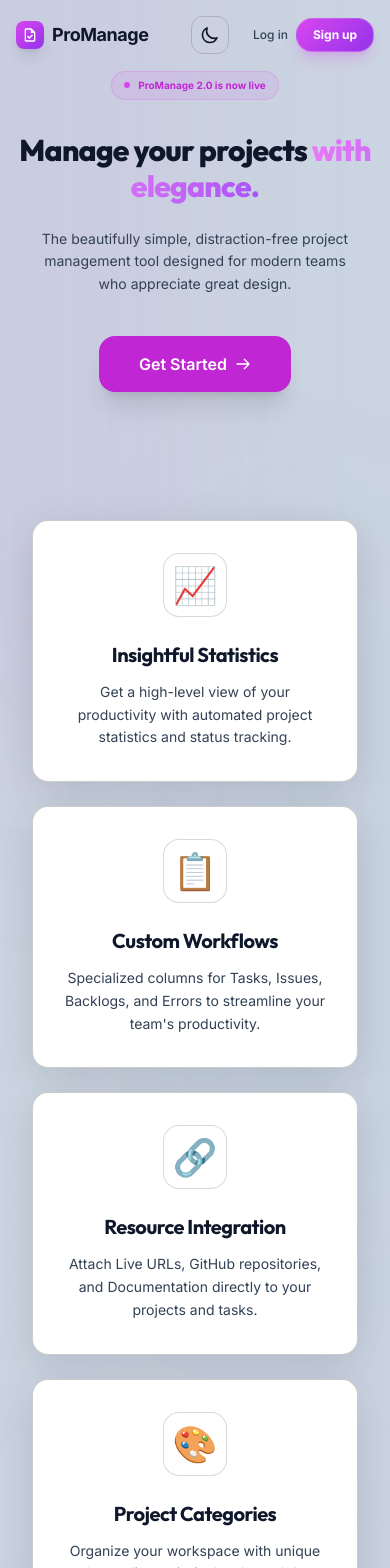
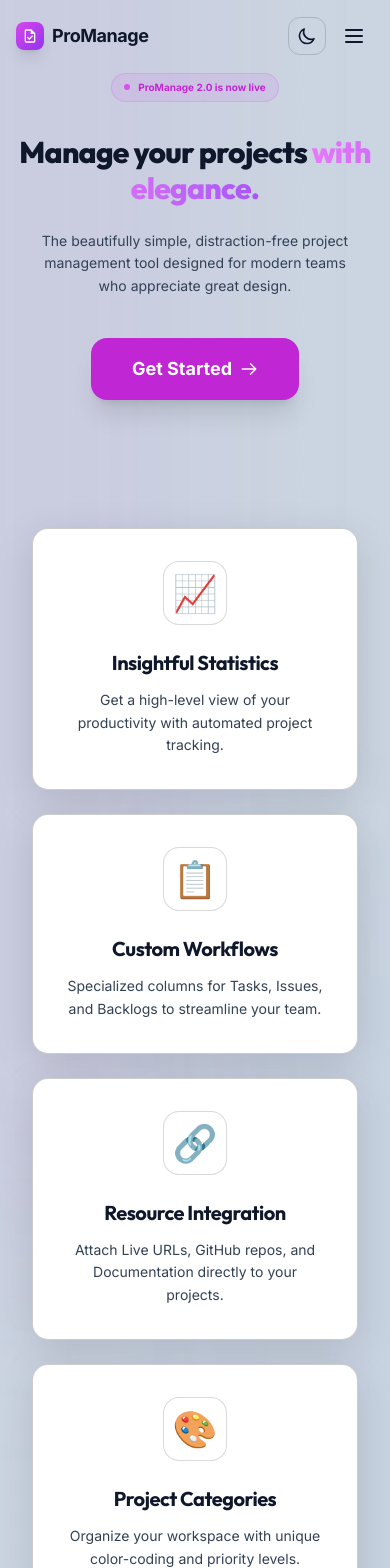
Before and after one commit to mohitgit999/ProManage-MERN, a React (Vite) app in the folder frontend/: page / in a window 390 px wide. Shown: the top 1568 px of the page. Built offline with nearby package versions, Linux system fonts and the light colour scheme; no server answers.

Commit message:
UI Restoration: Restored solid buttons, Features section, and added Mobile Menu to LandingPage

```diff
--- a/frontend/src/index.css
+++ b/frontend/src/index.css
@@ -99,16 +99,15 @@
 
 @layer components {
   .btn-primary {
-    background: linear-gradient(135deg, #d946ef 0%, #9333ea 100%);
-    @apply text-white font-bold py-2.5 px-6 rounded-2xl transition-all duration-500 hover:-translate-y-1 active:scale-95 shadow-lg shadow-primary-500/25 border border-white/20 backdrop-blur-md hover:shadow-primary-500/40;
+    @apply bg-primary-600 hover:bg-primary-500 text-white font-bold py-2.5 px-6 rounded-2xl transition-all duration-300 hover:-translate-y-1 active:scale-95 shadow-lg hover:shadow-primary-500/20 disabled:opacity-50 border border-transparent;
   }
 
   .btn-secondary {
     background: var(--glass-bg);
-    backdrop-filter: blur(16px);
+    backdrop-filter: blur(12px);
     border: 1px solid var(--glass-border);
     color: var(--text-main);
-    @apply font-bold py-2.5 px-6 rounded-2xl transition-all duration-300 hover:-translate-y-1 active:scale-95 hover:bg-opacity-80 shadow-sm;
+    @apply font-bold py-2.5 px-6 rounded-2xl transition-all duration-300 hover:-translate-y-1 active:scale-95 hover:bg-opacity-80;
   }
 
   .btn-danger {
--- a/frontend/src/pages/LandingPage.jsx
+++ b/frontend/src/pages/LandingPage.jsx
@@ -2,11 +2,12 @@ import { Link, useNavigate } from 'react-router-dom';
 import { useState } from 'react';
 import { useAuth } from '../context/AuthContext';
 import { MdOutlineTask } from 'react-icons/md';
-import { HiOutlineArrowRight, HiOutlineSun, HiOutlineMoon } from 'react-icons/hi';
+import { HiOutlineArrowRight, HiOutlineSun, HiOutlineMoon, HiOutlineMenu, HiOutlineX } from 'react-icons/hi';
 import { useTheme } from '../context/ThemeContext';
 
 const LandingPage = () => {
   const [email, setEmail] = useState('');
+  const [menuOpen, setMenuOpen] = useState(false);
   const navigate = useNavigate();
   const { user } = useAuth();
   const { theme, toggleTheme } = useTheme();
@@ -39,6 +40,32 @@ const LandingPage = () => {
         />
       </div>
 
+      {/* --- Mobile Menu Drawer --- */}
+      {menuOpen && (
+        <div className="md:hidden fixed inset-0 z-[100] bg-main/95 backdrop-blur-xl animate-fade-in flex flex-col">
+          <div className="flex items-center justify-between px-4 py-4">
+            <div className="flex items-center gap-2">
+              <div className="w-8 h-8 bg-gradient-to-br from-primary-500 to-purple-600 rounded-lg flex items-center justify-center">
+                <MdOutlineTask className="text-white" />
+              </div>
+              <span className="font-bold text-main">ProManage</span>
+            </div>
+            <button onClick={() => setMenuOpen(false)} className="p-2 text-main">
+              <HiOutlineX size={28} />
+            </button>
+          </div>
+          <div className="flex flex-col items-center justify-center flex-1 space-y-8 text-2xl font-bold text-main">
+            <a href="#features" onClick={() => setMenuOpen(false)} className="hover:text-primary-600 transition-colors">Features</a>
+            <Link to="/about" onClick={() => setMenuOpen(false)} className="hover:text-primary-600 transition-colors">About Us</Link>
+            <a href="#pricing" onClick={() => setMenuOpen(false)} className="hover:text-primary-600 transition-colors">Pricing</a>
+            <div className="pt-8 flex flex-col items-center gap-4 w-full px-8">
+              <Link to="/login" onClick={() => setMenuOpen(false)} className="text-lg font-medium text-muted">Log in</Link>
+              <Link to="/register" onClick={() => setMenuOpen(false)} className="btn-primary w-full text-center">Sign up</Link>
+            </div>
+          </div>
+        </div>
+      )}
+
       {/* --- Minimalist Navigation --- */}
       <nav className="relative z-20 px-4 py-4 md:px-12 md:py-6 flex items-center justify-between">
         <Link to="/" className="flex items-center gap-2 group">
@@ -48,19 +75,26 @@ const LandingPage = () => {
           <span className="text-lg sm:text-xl font-bold text-main tracking-tight">ProManage</span>
         </Link>
 
-        <div className="hidden md:flex items-center gap-8 text-sm font-medium text-muted">
-          <a href="#features" className="hover:text-main transition-colors">Features</a>
-          <a href="#about" className="hover:text-main transition-colors">About</a>
-          <a href="#pricing" className="hover:text-main transition-colors">Pricing</a>
+        <div className="hidden md:flex items-center gap-8 text-sm font-bold text-muted">
+          <a href="#features" className="hover:text-primary-600 transition-colors">Features</a>
+          <Link to="/about" className="hover:text-primary-600 transition-colors">About Us</Link>
+          <a href="#pricing" className="hover:text-primary-600 transition-colors">Pricing</a>
         </div>
 
-        <div className="flex items-center gap-4">
+        <div className="flex items-center gap-2 sm:gap-4">
           <button
             onClick={toggleTheme}
-            className="p-2 rounded-xl bg-alt/50 border border-main text-main hover:bg-alt transition-all duration-300 mr-2"
+            className="p-2 rounded-xl bg-alt/50 border border-main text-main hover:bg-alt transition-all duration-300"
             title="Toggle theme"
           >
             {theme === 'dark' ? <HiOutlineSun size={20} /> : <HiOutlineMoon size={20} />}
+          </button>
+
+          <button
+            className="md:hidden p-2 text-main"
+            onClick={() => setMenuOpen(true)}
+          >
+            <HiOutlineMenu size={24} />
           </button>
 
           {user ? (
@@ -68,7 +102,7 @@ const LandingPage = () => {
               Dashboard <HiOutlineArrowRight className="hidden xs:block" />
             </Link>
           ) : (
-            <div className="flex items-center gap-2 sm:gap-4">
+            <div className="hidden sm:flex items-center gap-2 sm:gap-4">
               <Link to="/login" className="text-xs sm:text-sm font-medium text-muted hover:text-main transition-colors">
                 Log in
               </Link>
@@ -99,55 +133,69 @@ const LandingPage = () => {
 
           <Link
             to="/register"
-            className="inline-flex items-center justify-center gap-2 bg-primary-600 hover:bg-primary-500 text-white font-semibold py-4 px-10 rounded-2xl transition-all duration-300 shadow-xl hover:shadow-primary-500/20 animate-fade-in group"
+            className="btn-primary text-lg px-10 py-4 inline-flex items-center gap-2 group shadow-xl animate-fade-in"
             style={{ animationDelay: '0.2s', animationFillMode: 'both' }}
           >
             Get Started <HiOutlineArrowRight className="group-hover:translate-x-1 transition-transform" />
           </Link>
         </div>
 
-        {/* --- Minimalist Features Section --- */}
-        <div id="features" className="max-w-6xl mx-auto grid grid-cols-1 md:grid-cols-3 gap-6 mt-32 px-4 animate-slide-up" style={{ animationDelay: '0.4s', animationFillMode: 'both' }}>
+        {/* --- Features Grid --- */}
+        <div id="features" className="max-w-6xl mx-auto grid grid-cols-1 md:grid-cols-3 gap-6 mt-32 px-4 animate-slide-up">
           {[
-            {
-              title: "Insightful Statistics",
-              desc: "Get a high-level view of your productivity with automated project statistics and status tracking.",
-              icon: "📈"
-            },
-            {
-              title: "Custom Workflows",
-              desc: "Specialized columns for Tasks, Issues, Backlogs, and Errors to streamline your team's productivity.",
-              icon: "📋"
-            },
-            {
-              title: "Resource Integration",
-              desc: "Attach Live URLs, GitHub repositories, and Documentation directly to your projects and tasks.",
-              icon: "🔗"
-            },
-            {
-              title: "Project Categories",
-              desc: "Organize your workspace with unique color-coding, priority levels, and due-date tracking.",
-              icon: "🎨"
-            },
-            {
-              title: "Secure Accounts",
-              desc: "Robust user authentication powered by JWT to keep your sensitive project data private and secure.",
-              icon: "🛡️"
-            },
-            {
-              title: "Real-time Dashboard",
-              desc: "A powerful, responsive overview of all your active and completed projects at a single glance.",
-              icon: "📊"
-            }
+            { title: "Insightful Statistics", desc: "Get a high-level view of your productivity with automated project tracking.", icon: "📈" },
+            { title: "Custom Workflows", desc: "Specialized columns for Tasks, Issues, and Backlogs to streamline your team.", icon: "📋" },
+            { title: "Resource Integration", desc: "Attach Live URLs, GitHub repos, and Documentation directly to your projects.", icon: "🔗" },
+            { title: "Project Categories", desc: "Organize your workspace with unique color-coding and priority levels.", icon: "🎨" },
+            { title: "Secure Accounts", desc: "Robust user authentication powered by JWT to keep your data private.", icon: "🛡️" },
+            { title: "Real-time Dashboard", desc: "A powerful, responsive overview of all your projects at a single glance.", icon: "📊" }
           ].map((feature, i) => (
-            <div key={i} className="card p-8 group hover:scale-[1.02] hover:bg-alt/50 transition-all duration-500 flex flex-col items-center text-center">
-              <div className="text-4xl mb-6 bg-alt w-16 h-16 flex items-center justify-center rounded-2xl border border-main group-hover:border-primary-500/50 transition-colors">
+            <div key={i} className="card p-8 group hover:scale-[1.02] transition-all duration-500 flex flex-col items-center text-center">
+              <div className="text-4xl mb-6 bg-alt w-16 h-16 flex items-center justify-center rounded-2xl border border-main group-hover:border-primary-500/50">
                 {feature.icon}
               </div>
               <h3 className="text-xl font-bold text-main mb-3 tracking-tight">{feature.title}</h3>
               <p className="text-muted text-sm leading-relaxed">{feature.desc}</p>
             </div>
           ))}
+        </div>
+
+        {/* --- About Section --- */}
+        <div id="about" className="max-w-6xl mx-auto mt-40 px-4 text-center">
+          <h2 className="text-3xl sm:text-5xl font-bold text-main mb-6 tracking-tight">Built for modern teams.</h2>
+          <p className="text-muted text-lg max-w-3xl mx-auto leading-relaxed mb-16">
+            ProManage was created with one goal in mind: to remove the noise from project management. We believe that tools should be elegant, fast, and helpful, not complicated.
+          </p>
+          <div className="grid grid-cols-1 md:grid-cols-2 gap-8 text-left">
+            <div className="card p-8 border-l-4 border-l-primary-500">
+              <h4 className="text-xl font-bold text-main mb-4">Our Mission</h4>
+              <p className="text-muted leading-relaxed">To provide developers and teams with a workspace that inspires productivity through beautiful design and seamless functionality.</p>
+            </div>
+            <div className="card p-8 border-l-4 border-l-purple-500">
+              <h4 className="text-xl font-bold text-main mb-4">Our Vision</h4>
+              <p className="text-muted leading-relaxed">A world where project management is no longer a chore, but an elegant experience that teams actually look forward to using every day.</p>
+            </div>
+          </div>
+        </div>
+
+        {/* --- Pricing Section --- */}
+        <div id="pricing" className="max-w-6xl mx-auto mt-40 px-4 text-center">
+          <h2 className="text-3xl sm:text-5xl font-bold text-main mb-6 tracking-tight">Simple, transparent pricing.</h2>
+          <p className="text-muted text-lg mb-16">Everything you need to manage your projects, completely free for a limited time.</p>
+          <div className="max-w-lg mx-auto">
+            <div className="card p-10 border-2 border-primary-500 relative overflow-visible">
+              <div className="absolute -top-4 left-1/2 -translate-x-1/2 bg-primary-600 text-white px-4 py-1 rounded-full text-xs font-bold uppercase tracking-widest">Most Popular</div>
+              <h3 className="text-2xl font-bold text-main mb-2">Pro Plan</h3>
+              <div className="text-5xl font-extrabold text-main mb-6">$0<span className="text-lg text-muted font-normal">/mo</span></div>
+              <ul className="text-left space-y-4 mb-10">
+                <li className="flex items-center gap-3 text-main"><span className="text-primary-500 text-xl">✓</span> Unlimited Projects</li>
+                <li className="flex items-center gap-3 text-main"><span className="text-primary-500 text-xl">✓</span> All Premium Themes</li>
+                <li className="flex items-center gap-3 text-main"><span className="text-primary-500 text-xl">✓</span> Team Collaboration</li>
+                <li className="flex items-center gap-3 text-main"><span className="text-primary-500 text-xl">✓</span> Advanced Analytics</li>
+              </ul>
+              <Link to="/register" className="btn-primary w-full inline-block">Get Started Free</Link>
+            </div>
+          </div>
         </div>
 
         {/* Footer */}
```
